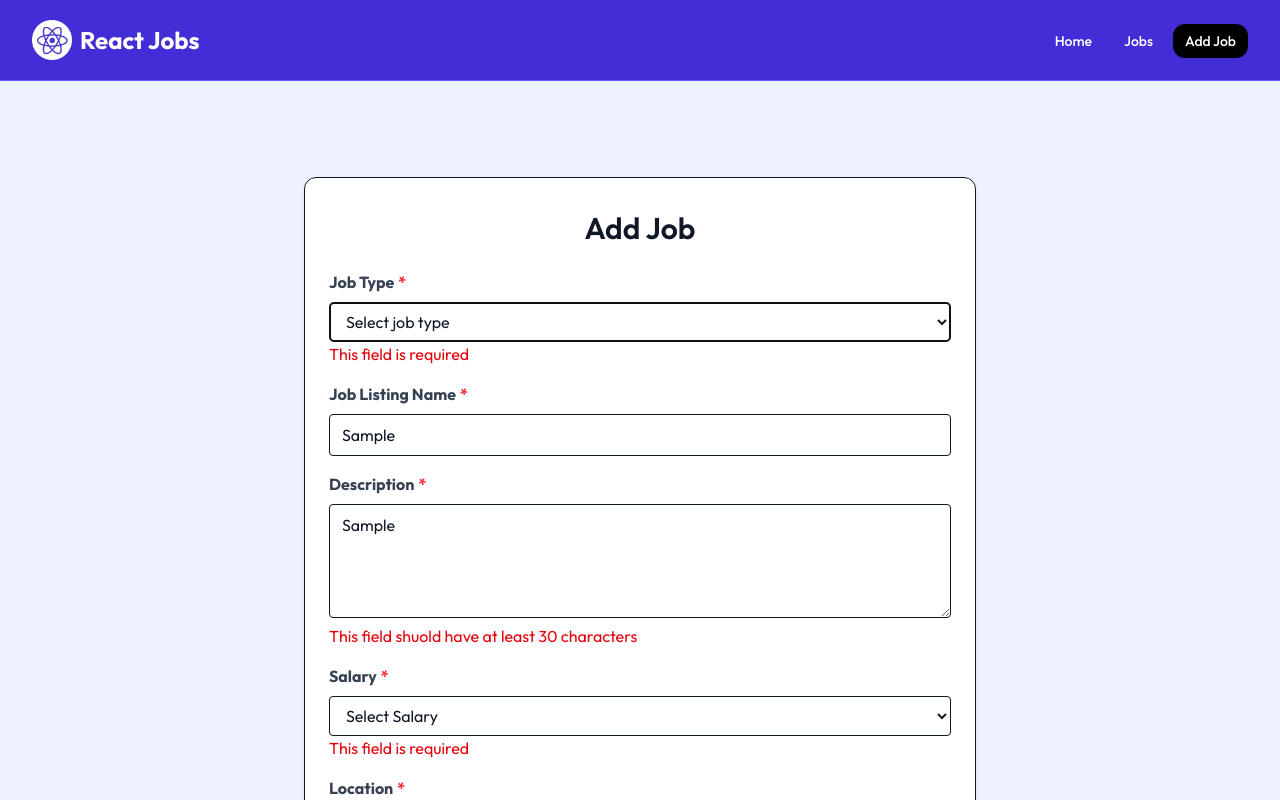
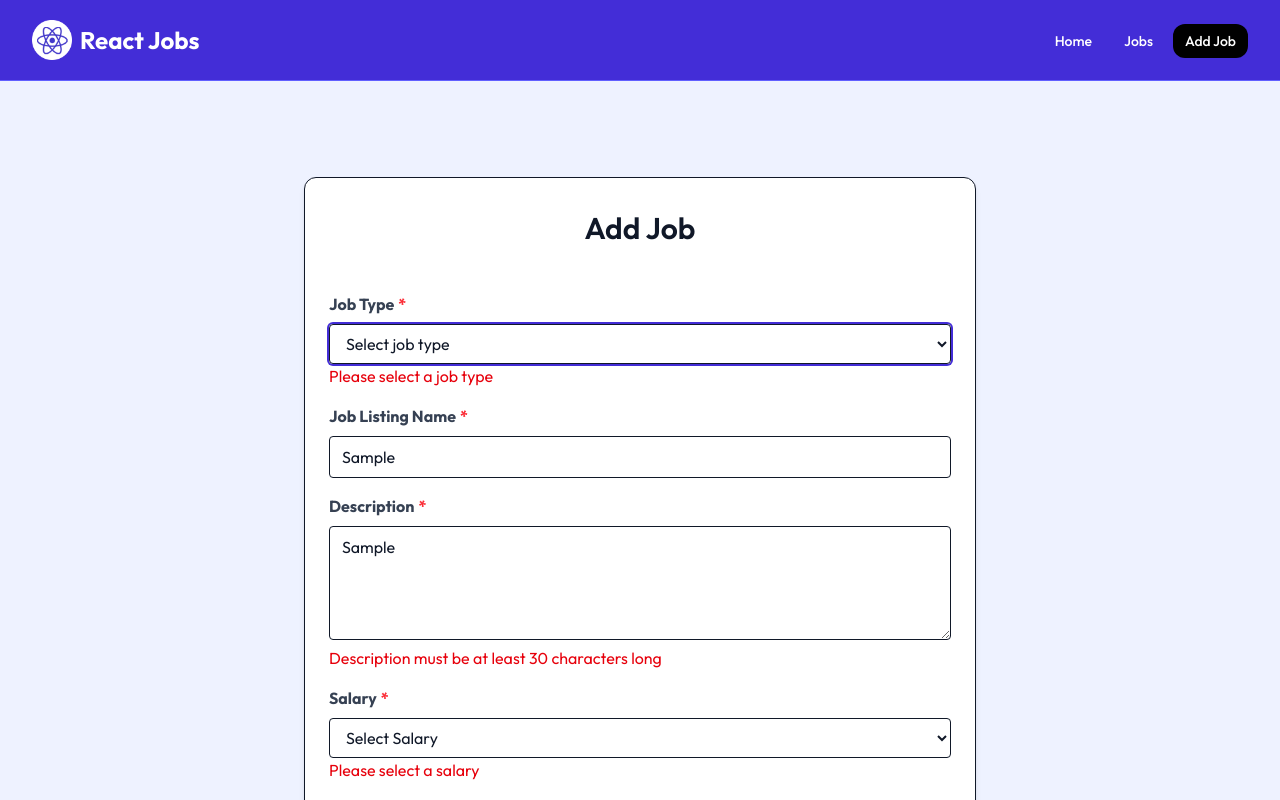
Before and after one commit to neda-jahadi/Cinetrack, a React (Vite) app in the folder client/: page /add-job in a window 1280 px wide. Both pictures are taken after typing "Sample", "Sample", "Sample", "Sample", "Sample", "5551234" into the empty fields and a click on the button "Add Job". Shown: the top 800 px of the page. Built offline with nearby package versions, Linux system fonts and the light colour scheme.

Commit message:
Added React-hook form plus zod for ad job form and upgrade form accessibility and validation

```diff
--- a/client/src/pages/AddJobPage.tsx
+++ b/client/src/pages/AddJobPage.tsx
@@ -3,24 +3,35 @@ import Button from "../components/ui/Button";
 import FormField from "../components/ui/FormField";
 import { useForm, type SubmitHandler } from "react-hook-form";
 import { z } from "zod";
+import { useId } from "react";
 
 const schema = z.object({
-  type: z.string().min(1, "This field is required"),
-  title: z.string().min(1, "This field is required"),
+  type: z.string().min(1, "Please select a job type"),
+  title: z.string().min(1, "Please add a job title"),
   description: z
     .string()
-    .min(30, "This field shuold have at least 30 characters"),
-  salary: z.string().min(1, "This field is required"),
-  location: z.string().min(1, "This field is required"),
-  company: z.string().min(1, "This field is required"),
-  company_description: z.string().min(1, "This field is required"),
+    .min(30, "Description must be at least 30 characters long"),
+  salary: z.string().min(1, "Please select a salary"),
+  location: z.string().min(1, "Please add a location"),
+  company: z.string().min(1, "Please add a company location"),
+  company_description: z
+    .string()
+    .min(30, "Company description must be at least 30 characters long"),
   contact_email: z.email(),
-  contact_phone: z.string().min(1, "This field is required"),
+  contact_phone: z
+    .string()
+    .trim()
+    .optional()
+    .refine((v) => !v || v.length >= 6, {
+      message: "Phone number must be at least 6 characters",
+    }),
 });
 
 type JobFormFields = z.infer<typeof schema>;
 
 const AddJobPage = () => {
+  const formId = useId();
+
   const {
     register,
     handleSubmit,
@@ -43,23 +54,30 @@ const AddJobPage = () => {
     }
   };
 
+  const errId = (name: string) => `${formId}-${name}-error`;
+
   return (
     <>
       <section className="bg-indigo-50">
         <div className="container m-auto max-w-2xl py-24">
           <div className="bg-white px-6 py-8 mb-4 shadow-md rounded-md border m-4 md:m-0">
-            <form onSubmit={handleSubmit(onSubmitJobForm)}>
+            <form onSubmit={handleSubmit(onSubmitJobForm)} noValidate>
               <h2 className="text-3xl text-center font-semibold mb-6">
                 Add Job
               </h2>
+              <p role="alert" className="text-danger text-sm min-h-1.5 mb-4">
+                {errors.root?.message ?? ""}
+              </p>
 
               <div className="mb-4">
                 <FormField id="type" label="Job Type" required>
                   <select
                     {...register("type")}
                     id="type"
-                    name="type"
-                    className="border rounded w-full py-2 px-3"
+                    required
+                    aria-invalid={!!errors.type}
+                    aria-describedby={errors.type ? errId("type") : undefined}
+                    className="border rounded w-full py-2 px-3 focus:outline-none focus:ring-2 focus:ring-brand"
                   >
                     <option value="">Select job type</option>
                     <option value="Full-Time">Full-Time</option>
@@ -68,7 +86,14 @@ const AddJobPage = () => {
                     <option value="Internship">Internship</option>
                   </select>
                   {errors.type && (
-                    <p className="text-danger">{errors.type.message}</p>
+                    <p
+                      id={errId("type")}
+                      aria-live="polite"
+                      aria-hidden="false"
+                      className="text-danger"
+                    >
+                      {errors.type.message}
+                    </p>
                   )}
                 </FormField>
               </div>
@@ -79,12 +104,21 @@ const AddJobPage = () => {
                     {...register("title")}
                     type="text"
                     id="title"
-                    name="title"
-                    className="border rounded w-full py-2 px-3"
-                    placeholder="eg. Beautiful Apartment In Miami"
+                    required
+                    aria-invalid={!!errors.title}
+                    aria-describedby={errors.title ? errId("title") : undefined}
+                    className="border rounded w-full py-2 px-3 focus:outline-none focus:ring-2 focus:ring-brand"
+                    placeholder="e.g. Senior Frontend Developer"
                   />
                   {errors.title && (
-                    <p className="text-danger">{errors.title.message}</p>
+                    <p
+                      id={errId("title")}
+                      aria-live="polite"
+                      aria-hidden="false"
+                      className="text-danger"
+                    >
+                      {errors.title.message}
+                    </p>
                   )}
                 </FormField>
               </div>
@@ -93,13 +127,24 @@ const AddJobPage = () => {
                   <textarea
                     {...register("description")}
                     id="description"
-                    name="description"
-                    className="border rounded w-full py-2 px-3"
+                    required
+                    aria-invalid={!!errors.description}
+                    aria-describedby={
+                      errors.description ? errId("description") : undefined
+                    }
+                    className="border rounded w-full py-2 px-3 focus:outline-none focus:ring-2 focus:ring-brand"
                     rows={4}
                     placeholder="Add any job duties, expectations, requirements, etc"
                   ></textarea>
                   {errors.description && (
-                    <p className="text-danger">{errors.description.message}</p>
+                    <p
+                      id={errId("description")}
+                      aria-live="polite"
+                      aria-hidden="false"
+                      className="text-danger"
+                    >
+                      {errors.description.message}
+                    </p>
                   )}
                 </FormField>
               </div>
@@ -109,8 +154,12 @@ const AddJobPage = () => {
                   <select
                     {...register("salary")}
                     id="salary"
-                    name="salary"
-                    className="border rounded w-full py-2 px-3"
+                    required
+                    aria-invalid={!!errors.salary}
+                    aria-describedby={
+                      errors.salary ? errId("salary") : undefined
+                    }
+                    className="border rounded w-full py-2 px-3 focus:outline-none focus:ring-2 focus:ring-brand"
                   >
                     <option value="">Select Salary</option>
                     <option value="Under $50K">Under $50K</option>
@@ -126,7 +175,14 @@ const AddJobPage = () => {
                     <option value="Over $200K">Over $200K</option>
                   </select>
                   {errors.salary && (
-                    <p className="text-danger">{errors.salary.message}</p>
+                    <p
+                      id={errId("salary")}
+                      aria-live="polite"
+                      aria-hidden="false"
+                      className="text-danger"
+                    >
+                      {errors.salary.message}
+                    </p>
                   )}
                 </FormField>
               </div>
@@ -137,12 +193,18 @@ const AddJobPage = () => {
                     {...register("location")}
                     type="text"
                     id="location"
-                    name="location"
-                    className="border rounded w-full py-2 px-3"
+                    required
+                    aria-invalid={!!errors.location}
+                    aria-describedby={
+                      errors.location ? errId("location") : undefined
+                    }
+                    className="border rounded w-full py-2 px-3 focus:outline-none focus:ring-2 focus:ring-brand"
                     placeholder="Company Location"
                   />
                   {errors.location && (
-                    <p className="text-danger">{errors.location.message}</p>
+                    <p id={errId("location")} className="text-danger">
+                      {errors.location.message}
+                    </p>
                   )}
                 </FormField>
               </div>
@@ -155,12 +217,18 @@ const AddJobPage = () => {
                     {...register("company")}
                     type="text"
                     id="company"
-                    name="company"
-                    className="border rounded w-full py-2 px-3"
+                    required
+                    aria-invalid={!!errors.company}
+                    aria-describedby={
+                      errors.company ? errId("company") : undefined
+                    }
+                    className="border rounded w-full py-2 px-3 focus:outline-none focus:ring-2 focus:ring-brand"
                     placeholder="Company Name"
                   />
                   {errors.company && (
-                    <p className="text-danger">{errors.company.message}</p>
+                    <p id={errId("company")} className="text-danger">
+                      {errors.company.message}
+                    </p>
                   )}
                 </FormField>
               </div>
@@ -174,13 +242,22 @@ const AddJobPage = () => {
                   <textarea
                     {...register("company_description")}
                     id="company_description"
-                    name="company_description"
-                    className="border rounded w-full py-2 px-3"
+                    required
+                    aria-invalid={!!errors.company_description}
+                    aria-describedby={
+                      errors.company_description
+                        ? errId("company_description")
+                        : undefined
+                    }
+                    className="border rounded w-full py-2 px-3 focus:outline-none focus:ring-2 focus:ring-brand"
                     rows={4}
                     placeholder="What does your company do?"
                   ></textarea>
                   {errors.company_description && (
-                    <p className="text-danger">
+                    <p
+                      id={errId("company_description")}
+                      className="text-danger"
+                    >
                       {errors.company_description.message}
                     </p>
                   )}
@@ -194,30 +271,37 @@ const AddJobPage = () => {
                     type="email"
                     autoComplete="email"
                     id="contact_email"
-                    name="contact_email"
-                    className="border rounded w-full py-2 px-3"
+                    required
+                    aria-invalid={!!errors.contact_email}
+                    aria-describedby={
+                      errors.contact_email ? errId("contact_email") : undefined
+                    }
+                    className="border rounded w-full py-2 px-3 focus:outline-none focus:ring-2 focus:ring-brand"
                     placeholder="Email address htmlFor applicants"
                   />
                   {errors.contact_email && (
-                    <p className="text-danger">
+                    <p id={errId("contact_email")} className="text-danger">
                       {errors.contact_email.message}
                     </p>
                   )}
                 </FormField>
               </div>
               <div className="mb-4">
-                <FormField id="contact_phone" label="Contact Phone" required>
+                <FormField id="contact_phone" label="Contact Phone">
                   <input
                     {...register("contact_phone")}
                     type="tel"
                     autoComplete="tel"
                     id="contact_phone"
-                    name="contact_phone"
-                    className="border rounded w-full py-2 px-3"
+                    aria-invalid={!!errors.contact_phone}
+                    aria-describedby={
+                      errors.contact_phone ? errId("contact_phone") : undefined
+                    }
+                    className="border rounded w-full py-2 px-3 focus:outline-none focus:ring-2 focus:ring-brand"
                     placeholder="Optional phone htmlFor applicants"
                   />
                   {errors.contact_phone && (
-                    <p className="text-danger">
+                    <p id={errId("contact_phone")} className="text-danger">
                       {errors.contact_phone.message}
                     </p>
                   )}
```
Also changed, not shown: client/src/components/ui/FormField.tsx (+8 -1 lines).
